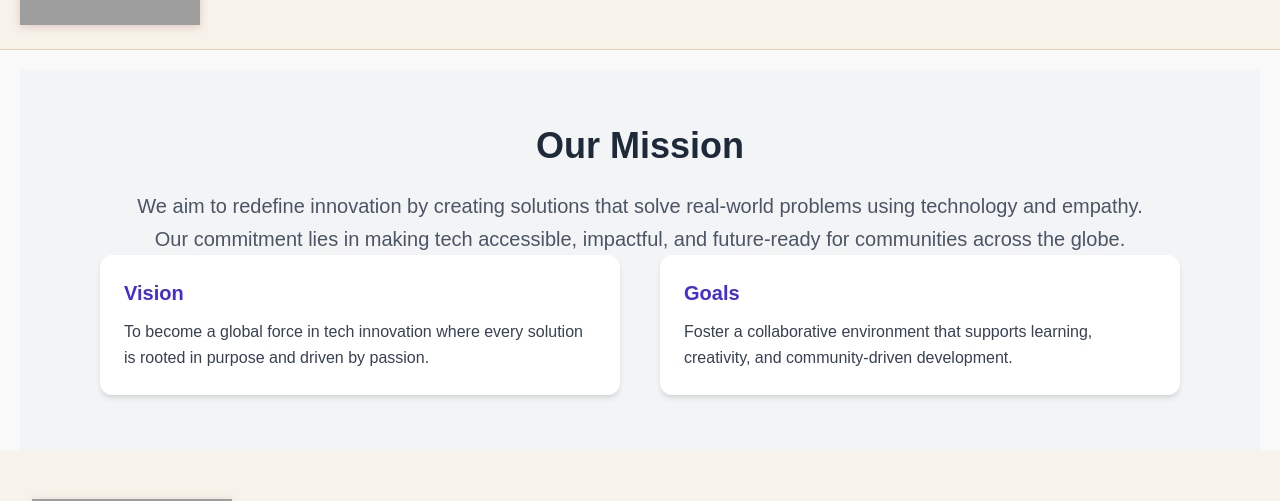
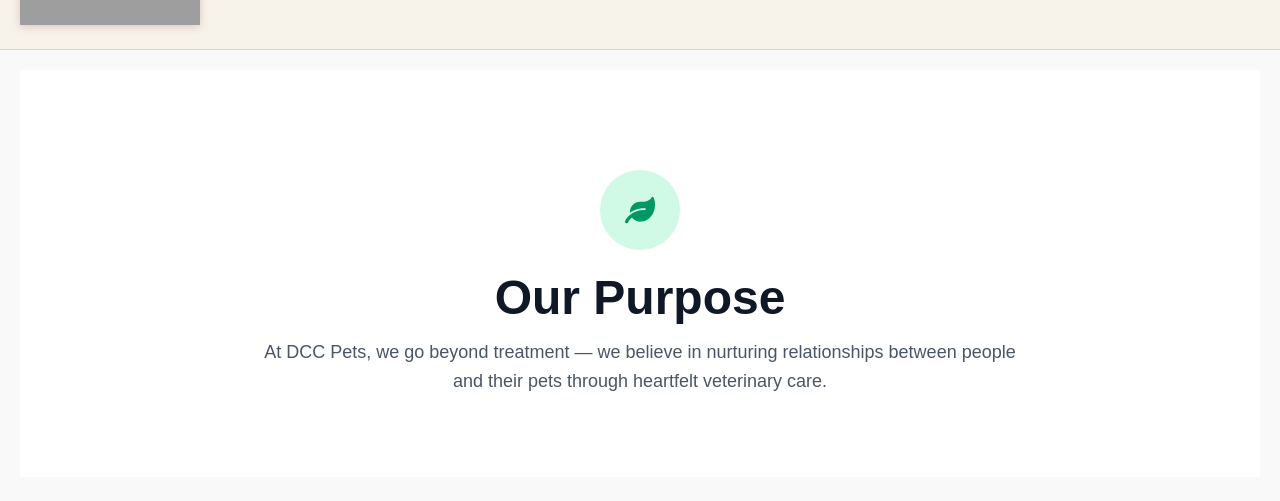
Before and after one commit to Kritika268/Petpals, a React (Vite) app: page /about/mission in a window 1280 px wide. Shown: the part 170-671 px from the top of the page. Built offline with nearby package versions, Linux system fonts and the light colour scheme; grey boxes are pictures that could not be loaded.

Commit message:
Added Intro Section

```diff
--- a/src/pages/About/Mission.jsx
+++ b/src/pages/About/Mission.jsx
@@ -1,39 +1,35 @@
-import { section } from "framer-motion/client";
+import {
+  FaHeart,
+  FaShieldAlt,
+  FaStar,
+  FaPaw,
+  FaStethoscope,
+  FaLeaf,
+} from "react-icons/fa";
 import React from "react";
 
-const Mission = () => {
+const VisionMission = () => {
   return (
-    <section className="bg-gray-100 py-14 px-4 sm:px-8 lg:px-16">
-      <div className="max-w-5xl mx-auto text-center">
-        <h2 className="text-3xl sm:text-4xl font-bold text-gray-800 mb-6">
-          Our Mission
-        </h2>
-        <p className="text-lg sm:text-xl text-gray-600 leading-relaxed">
-          We aim to redefine innovation by creating solutions that solve
-          real-world problems using technology and empathy. Our commitment lies
-          in making tech accessible, impactful, and future-ready for communities
-          across the globe.
-        </p>
-      </div>
-
-      <div className="max-w-6xl mx-auto grid md:grid-cols-2 gap-10 px-4">
-        <div className="bg-white shadow-md rounded-xl p-6">
-          <h3 className="text-xl font-semibold text-indigo-700 mb-3">Vision</h3>
-          <p className="text-gray-700 leading-relaxed">
-            To become a global force in tech innovation where every solution is
-            rooted in purpose and driven by passion.
-          </p>
+    <div className="big-zinc-50 min-h-screen">
+      {/* Intro Section */}
+      <section className="bg-white py-20">
+        <div className="container mx-auto px-6">
+          <div className="text-center max-w-3xl mx-auto">
+            <div className="w-20 h-20 bg-emerald-100 rounded-full flex items-center justify-center mx-auto mb-6">
+              <FaLeaf className="text-3xl text-emerald-600" />
+            </div>
+            <h1 className="text-5xl font-extrabold text-gray-900 mb-4">
+              Our Purpose
+            </h1>
+            <p className="text-lg text-gray-600 leading-relaxed">
+              At DCC Pets, we go beyond treatment — we believe in nurturing
+              relationships between people and their pets through heartfelt
+              veterinary care.
+            </p>
+          </div>
         </div>
-
-        <div className="bg-white shadow-md rounded-xl p-6">
-          <h3 className="text-xl font-semibold text-indigo-700 mb-3">Goals</h3>
-          <p className="text-gray-700 leading-relaxed">
-            Foster a collaborative environment that supports learning,
-            creativity, and community-driven development.
-          </p>
-        </div>
-      </div>
-    </section>
+      </section>
+    </div>
   );
 };
-export default Mission;
+export default VisionMission;
```
